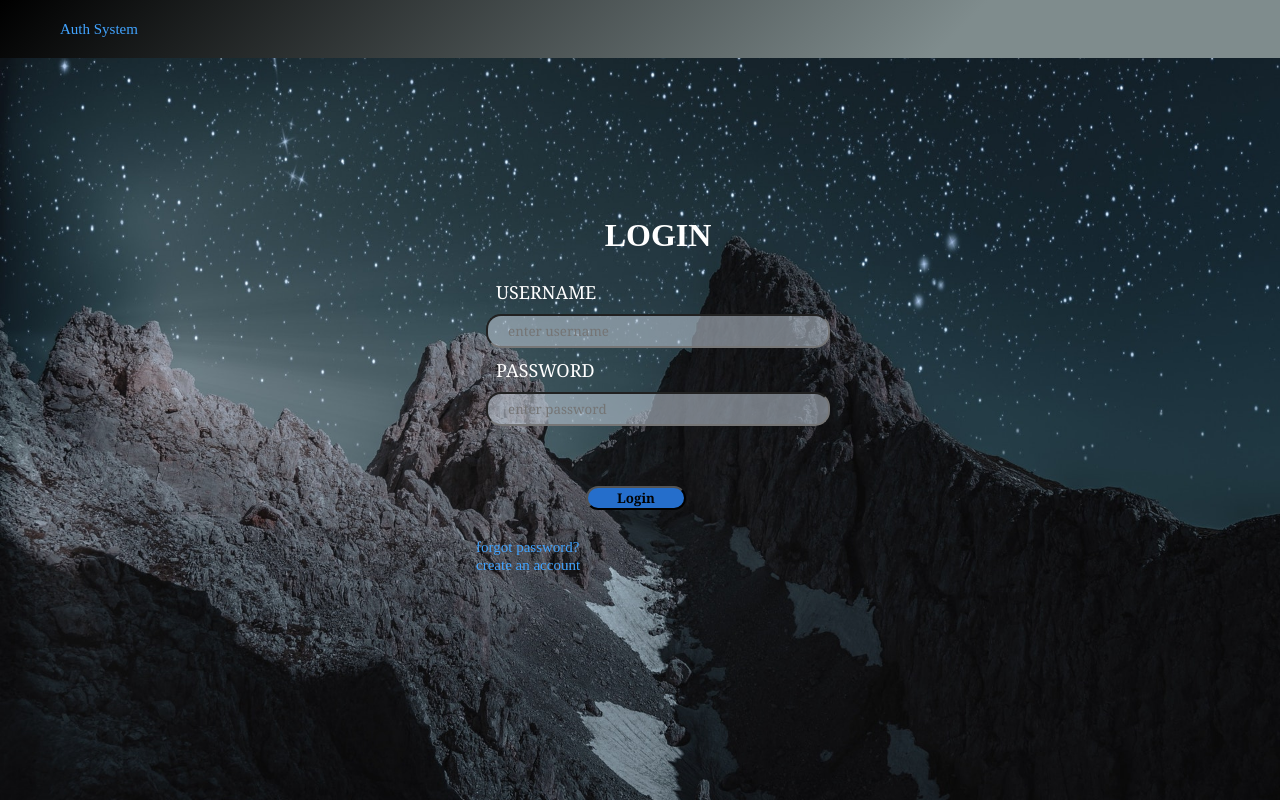
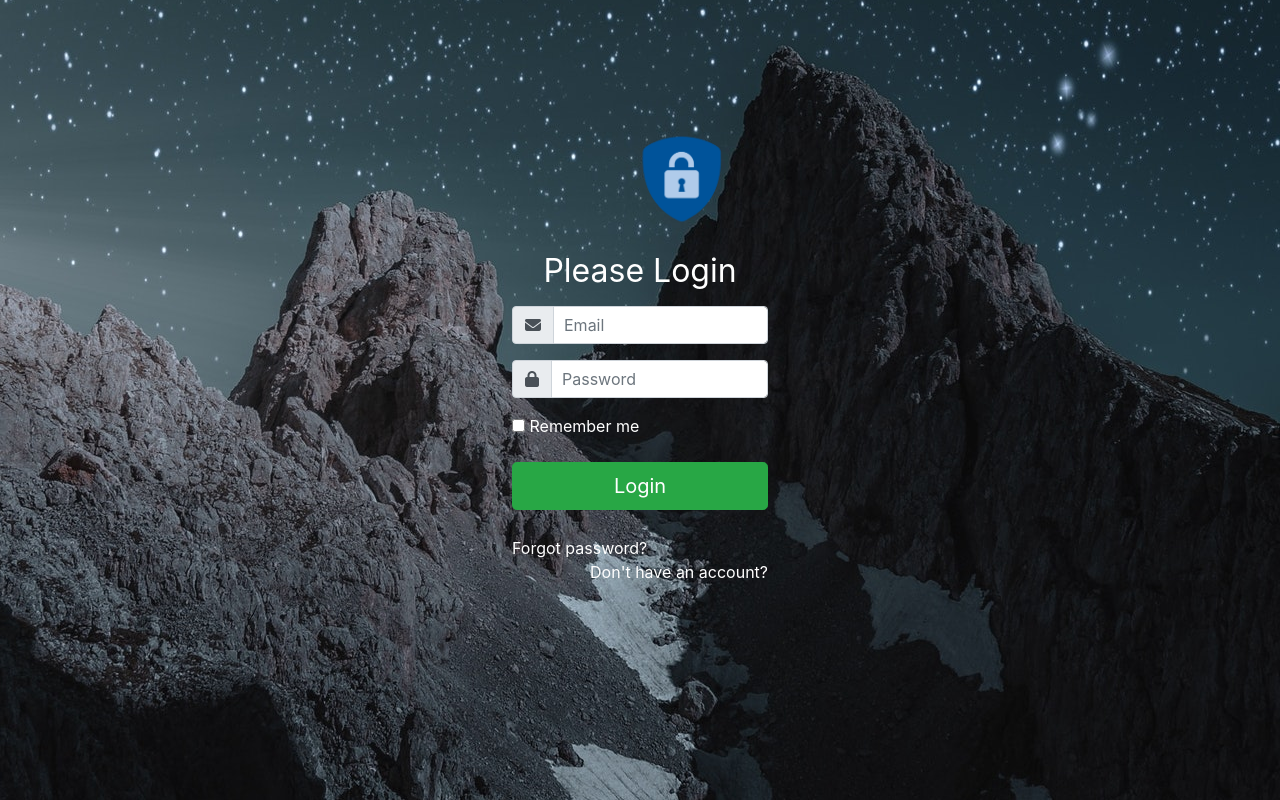
Before and after one commit to alex-adusei1/auth-system, a PHP site: page / in a window 1280 px wide. Run offline with PHP 8.4, Linux system fonts and the light colour scheme; some libraries are stand-ins or nearby versions.

Commit message:
updates to ui

```diff
--- a/css/login.css
+++ b/css/login.css
@@ -25,10 +25,8 @@ li{
     padding: 20px;
     color: #41a3fe;
 }
-a{
-    text-decoration: none;
-    color: #FFF
-}
+
+
 .push{
     margin-left: auto
 }
--- /dev/null
+++ b/css/style.css
@@ -0,0 +1,102 @@
+html, body {
+    width: 100%;
+}
+
+body {
+    background-size: cover;
+    background-position: center;
+    background: url('../images/bg-02.jpg') center center no-repeat;
+}
+
+a {
+    text-decoration: none;
+
+}
+
+a:hover {
+    text-decoration: none;
+    color: #fff;
+    font-size: 17px;
+    font-weight: 600;
+}
+
+a:active {
+    text-decoration: none;
+    color: green;
+}
+
+.mg-tp {
+    margin-top: 10%;
+}
+
+
+.login {
+    width: 20%;
+    margin: auto;
+}
+
+.header {
+    color: #fff;
+    text-align: center;
+    margin-bottom: 5%;
+}
+
+.form-group {
+    margin-bottom: 10%;
+}
+
+.form-group input {
+    opacity: 0.6;
+}
+
+.form-control {
+    width: 100%;
+    padding: 10px;
+}
+
+
+.forgot-password {
+    display: flex;
+    width: 80%;
+}
+
+.forgot-password > a {
+    color: #0069D9;
+    margin-left: 25%;
+    padding: 30px;
+    text-decoration: none;
+    font-size: 20px;
+}
+
+.forgot-password a:hover {
+    color: orange;
+}
+
+.extras {
+    margin-top: 20px;
+}
+
+.li-lf {
+    float: left;
+    color: #fff;
+    font-weight: 400;
+    font-stretch: expanded;
+    text-decoration: none;
+}
+
+.li-rg {
+    float: right;
+    color: #fff;
+    font-weight: 400;
+    font-stretch: expanded;
+    text-decoration: none;
+}
+
+.img-sp {
+    width: 100px;
+    margin-left: 120px
+}
+
+.wh-tx {
+    color: #fff;
+}
--- a/index.php
+++ b/index.php
@@ -5,43 +5,54 @@
     <meta name="viewport" content="width=device-width, initial-scale=1.0">
     <meta http-equiv="X-UA-Compatible" content="ie=edge">
     <title>Login</title>
-     <link rel="stylesheet" href="css/login.css">
+    <link rel="stylesheet" href="https://stackpath.bootstrapcdn.com/bootstrap/4.3.1/css/bootstrap.min.css" integrity="sha384-ggOyR0iXCbMQv3Xipma34MD+dH/1fQ784/j6cY/iJTQUOhcWr7x9JvoRxT2MZw1T" crossorigin="anonymous">
+    <link rel="stylesheet" href="css/style.css">
+    <script src="https://kit.fontawesome.com/cb6426b160.js"></script>
 </head>
-<body>
-          <nav class="header">
-                    <ul class="main-nav">
-                        <li><a href="#">Auth System</a></li>
-                    </ul>
-        </nav>
+<body class="mg-tp">
+    <div class="login">
+        <form>
+            <span class="img-sp">
+                <img class="mb-4" src="images/brand.png" alt="brand" width="100" height="100">
+            </span>
+                <div class="header">
+                <h1 class="h2 mb-3 font-weight-normal">Please Login</h1>
+            </div>
 
+            <div class="input-group mb-3">
+                <div class="input-group-prepend">
+                    <span class="input-group-text" id="email">
+                        <i class="fa fa-envelope"></i>
+                    </span>
+                </div>
+                <input type="email" class="form-control" placeholder="Email" aria-label="email" aria-describedby="email">
+            </div>
 
- <section id="loginbackground">
+            <div class="input-group mb-3">
+                <div class="input-group-prepend">
+                    <span class="input-group-text" id="password">
+                    <i class="fa fa-lock"></i>
+                    </span>
+                </div>
+                <input type="password" class="form-control" placeholder="Password" aria-label="password" aria-describedby="password">
+            </div>
 
-          <div class="login-container">
-               <div id="loginbox ">
-                    <h1>LOGIN</h1>
-                    <form action="">
-                        <div class="text"> <label for="username">Username</label></div>
-                        <input type="text" name="" placeholder="enter username">
+            <div class="checkbox mb-3">
+                <label>
+                    <input type="checkbox" value="remember-me">
+                    <span class="font-weight-normal wh-tx"> Remember me </span>
+                </label>
+            </div>
+            <div class="form-group">
+                <button type="submit" class="btn btn-success btn-lg btn-block">
+                    Login
+                </button>
+            </div>
 
-                        <div class="password"> <label for="password">Password</label> </div>
-                         <input type="password" name="" placeholder="enter password">
-                         <br>
-                         <div id="login">
-                         <button type="submit">Login</button></div> <br>
-
-                         <a href="#">forgot password?</a>   <br>
-                        <div id="create"> <a href="#">create an account</a></div>
-
-                    </form>
-
-               </div>
-
-          </div>
-
-     </section>
-</div>
-
-
+        </form>
+        <span class="extras">
+            <a href="#" class="li-lf">Forgot password?</a>
+            <a href="#" class="li-rg">Don't have an account?</a>
+        </span>
 </body>
 </html>
```
Also changed, not shown: login.html (deleted, +0 -33 lines), style.css (deleted, +0 -55 lines), bg-02.jpg (deleted), images/brand.png (added).
